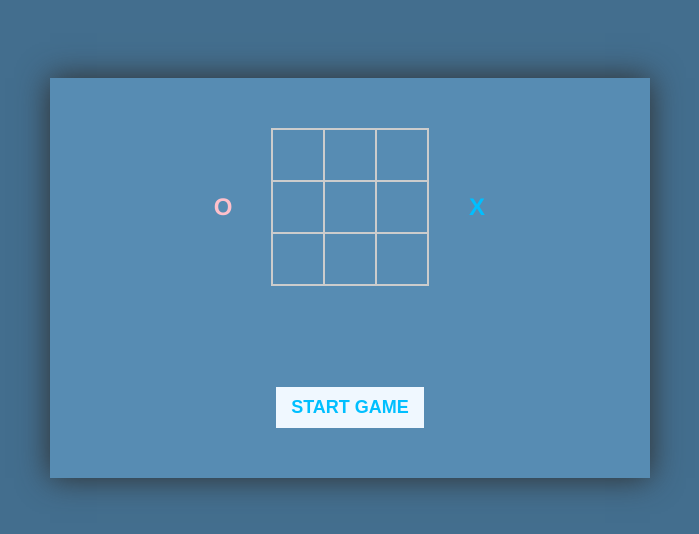
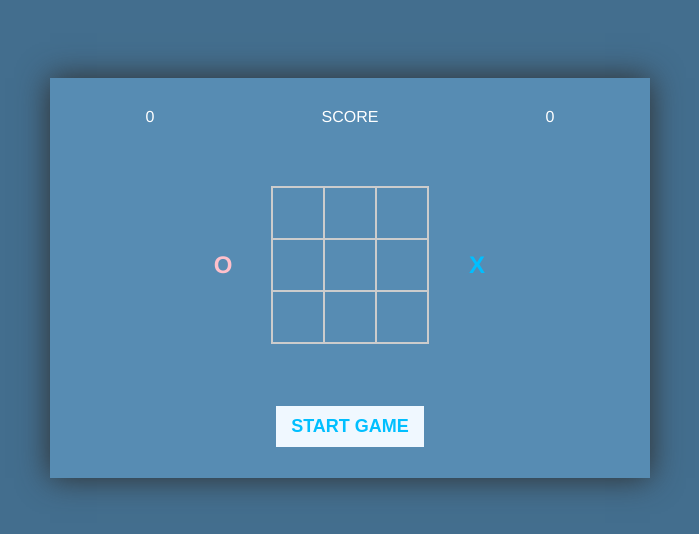
Before and after one commit to NatashaElistratova/vue-tic-tuc-toe, a Vue app: page / in a window 1280 px wide. Shown: the part 122-656 px from the top of the page, without its empty margins (290-989 px from the left). Built offline with nearby package versions, Linux system fonts and the light colour scheme.

Commit message:
Save score in local storage

```diff
--- a/src/components/PlayingField.vue
+++ b/src/components/PlayingField.vue
@@ -1,5 +1,10 @@
 <template>
     <div class="field-wrap">
+        <div class="row row_score">
+            <div class="column">{{scoreo}}</div>
+            <div class="column">score</div>
+            <div class="column">{{scorex}}</div>
+        </div>
         <div class="column column_text-right">
             <div class="marker circle_custom"
                  :class="{'border_white': activeMarker==='o'}">O
@@ -62,13 +67,15 @@
                 moves: [],
                 activeCell: null,
                 isWinner: null,
-                winningCombination: null,
+                winningCombination: [],
                 modal: false,
                 message: '',
                 startGame: false,
                 restartGame: false,
                 startButton: true,
                 buttonText: 'start game',
+                scoreo: 0,
+                scorex: 0,
             }
         },
         computed: {
@@ -86,7 +93,7 @@
         methods: {
             onStartGame() {
                 this.moves = [];
-                this.winningCombination = null;
+                this.winningCombination = [];
                 this.isWinner = false;
                 //fill center cell by cross
                 this.moves.length = this.cells;
@@ -129,11 +136,13 @@
                     }
                 });
 
-                if (this.winningCombination && this.winningCombination.length > 0) {
+                if (this.isWinner) {
                     this.isWinner = true;
                     this.message = `${marker} wins!`;
                     this.modal = true;
                     this.startGame = false;
+                    this[`score${marker}`]++;
+                    localStorage.setItem(`score${marker}`, this[`score${marker}`]);
                 }
             },
             closeModal() {
@@ -143,7 +152,8 @@
             }
         },
         created() {
-
+            this.scorex = localStorage.getItem('scorex') || 0;
+            this.scoreo = localStorage.getItem('scoreo') || 0;
         }
     }
 </script>
@@ -242,4 +252,9 @@
         text-transform: uppercase;
         cursor: pointer;
     }
+
+    .row_score {
+        color: #fff;
+        text-transform: uppercase;
+    }
 </style>
```
